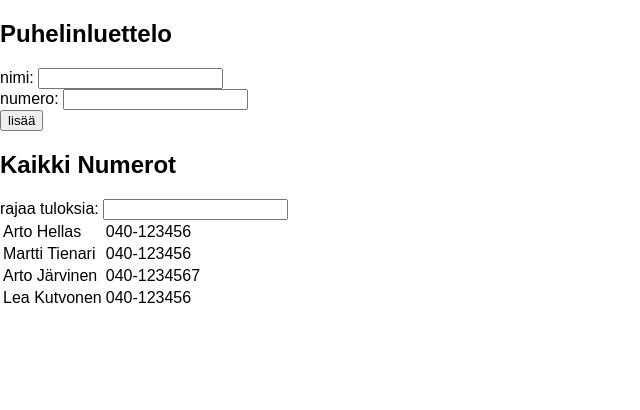
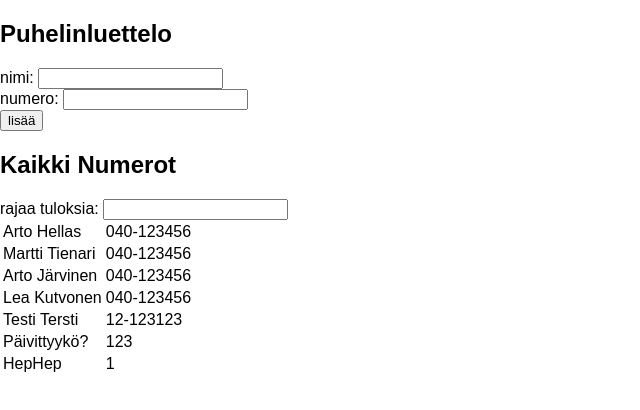
Before and after one commit to thomsva/fullstack-wsk, a React (Create React App) app in the folder osa2/sarja2/: page / in a window 1280 px wide. Shown: the top 410 px of the page, without its empty margins (0-640 px from the left). Built offline with nearby package versions, Linux system fonts and the light colour scheme; data requests are answered from the project's data file; the HTML template or start-up script is replaced by a standard one.

Commit message:
2.14 valmis

```diff
--- a/osa2/sarja2/db.json
+++ b/osa2/sarja2/db.json
@@ -12,13 +12,28 @@
     },
     {
       "name": "Arto Järvinen",
-      "number": "040-1234567",
+      "number": "040-123456",
       "id": 3
     },
     {
       "name": "Lea Kutvonen",
       "number": "040-123456",
       "id": 4
+    },
+    {
+      "name": "Testi Tersti",
+      "number": "12-123123",
+      "id": 5
+    },
+    {
+      "name": "Päivittyykö?",
+      "number": "123",
+      "id": 6
+    },
+    {
+      "name": "HepHep",
+      "number": "1",
+      "id": 7
     }
   ]
 }
--- a/osa2/sarja2/src/App.js
+++ b/osa2/sarja2/src/App.js
@@ -46,12 +46,17 @@ class App extends React.Component {
     const persons=this.state.persons
 
     if (persons.filter(person => person.name === newPerson.name).length ===0){
-      const persons=this.state.persons.concat(newPerson)
-      this.setState({
-        persons: persons,
-        newName: '',
-        newNumber: ''
-      })
+      //const persons=this.state.persons.concat(newPerson)
+
+      axios.post('http://localhost:3001/persons', newPerson)
+        .then(response => {
+          console.log(response)
+          this.setState({
+            persons: this.state.persons.concat(response.data),
+            newName: '',
+            newNumber: ''
+          })
+        })
     }else{
       alert('Virhe! Nimi on jo olemassa!')
     }
```
